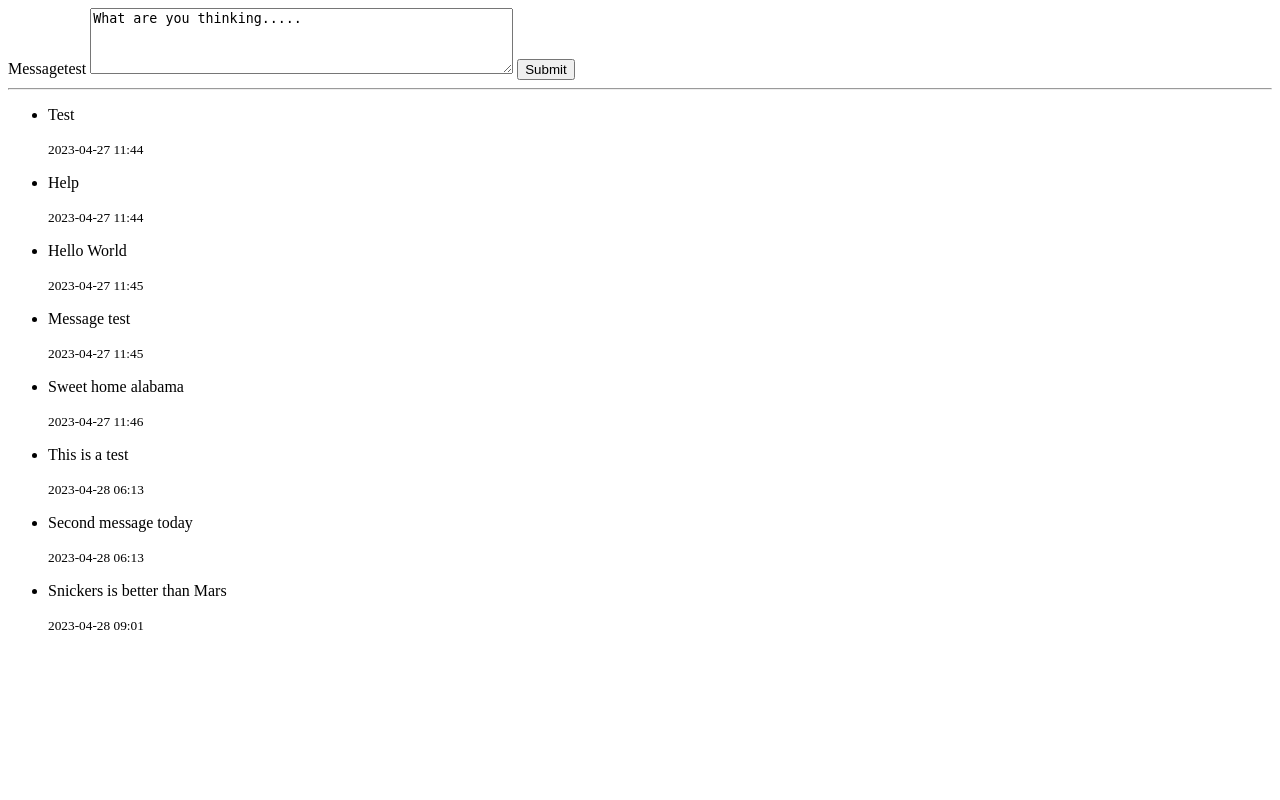
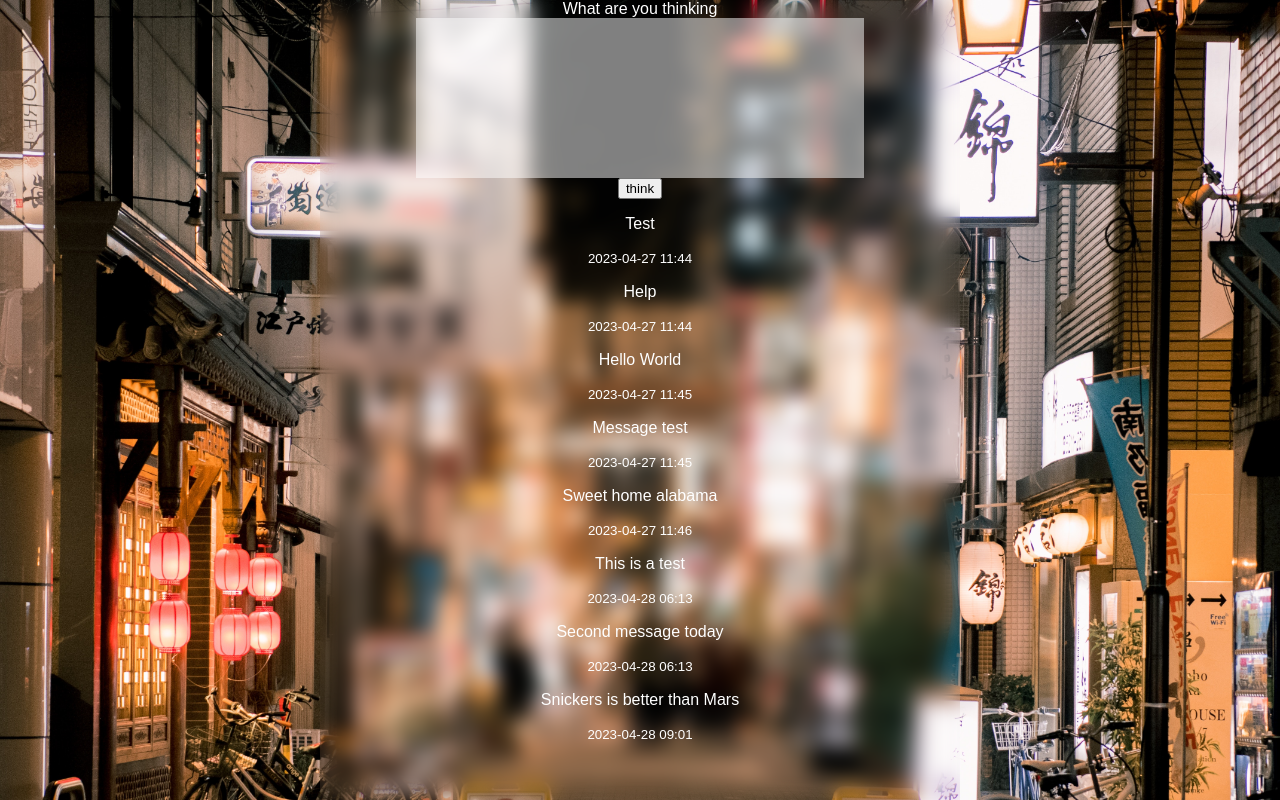
Before and after one commit to PrimusDamocles/databasetesttimer, a Flask app: template templates/timer.html in a window 1280 px wide. Run offline with Flask 3, Linux system fonts and the light colour scheme; the template is opened without the code that fills it: values that come from a table or form of the project are taken from there, others are empty.

Commit message:
messages display now

```diff
--- a/app.py
+++ b/app.py
@@ -20,8 +20,8 @@ migrate = Migrate(app, db)
 @app.route("/", methods=['GET', 'POST'])
 def timer():
     if request.method == 'POST':
-        new_message = Posts(message= request.form['message'])
+        new_message = Posts(message=request.form['message'])
         db.session.add(new_message)
         db.session.commit()
     messages = Posts.query.order_by(Posts.created_at.desc()).all()
-    return render_template('timer.html', message=messages)
+    return render_template('timer.html', messages=messages)
--- /dev/null
+++ b/static/style.css
@@ -0,0 +1,26 @@
+
+body {
+            background-image: url("japan_background.jpg");
+            margin: auto;
+            height: 100vh;
+            width: 50vw;
+            background-repeat: no-repeat;
+			background-size: cover;
+			font-family: Arial, sans-serif;
+			color: #ffffff;
+			backdrop-filter: blur(10px);
+			-webkit-backdrop-filter: blur(10px); /* for Safari */
+		}
+
+textarea {
+			width: 35vw;
+			height: 20vh;
+			margin: 0vw auto;
+			display: block;
+			background-color: rgba(255, 255, 255, 0.5);
+			border: none;
+			padding: 0vw;
+			box-sizing: border-box;
+			font-size: 16px;
+			resize: none;
+		}
--- a/templates/timer.html
+++ b/templates/timer.html
@@ -1,24 +1,25 @@
 <!DOCTYPE html>
 <html lang="en">
 <head>
+    <link rel="stylesheet" href="/static/style.css">
     <meta charset="UTF-8">
     <title>Title</title>
 </head>
 <body>
         <form action="/" method="post">
-    <label for="posts">Messagetest</label>
-    <textarea id="posts" name="message" rows="4" cols="50">What are you thinking.....
-    </textarea>
-    <input type="submit" value="Submit">
+            <div align="center">
+                <label for="posts">What are you thinking</label>
+                <br>
+                <textarea id="posts" name="message" rows="4" cols="50"></textarea>
+                <input type="submit" value="think"/>
+                </div>
         </form>
-<hr>
-<ul>
+
         {% for message in messages %}
-    <li>
+        <div align="center">
             <p>{{ message.message }}</p>
             <small>{{ message.created_at.strftime('%Y-%m-%d %H:%M') }} </small>
-    </li>
+        </div>
         {% endfor %}
-</ul>
 </body>
 </html>
```
Also changed, not shown: instance/app.db, static/japan_background.jpg (added). Lines whose indentation alone changed are shown as unchanged.
